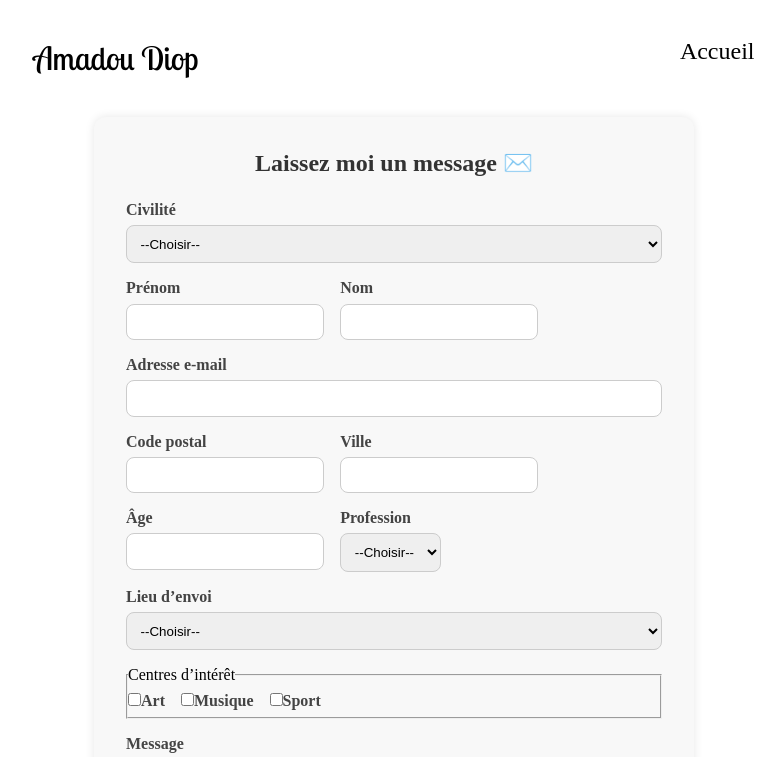
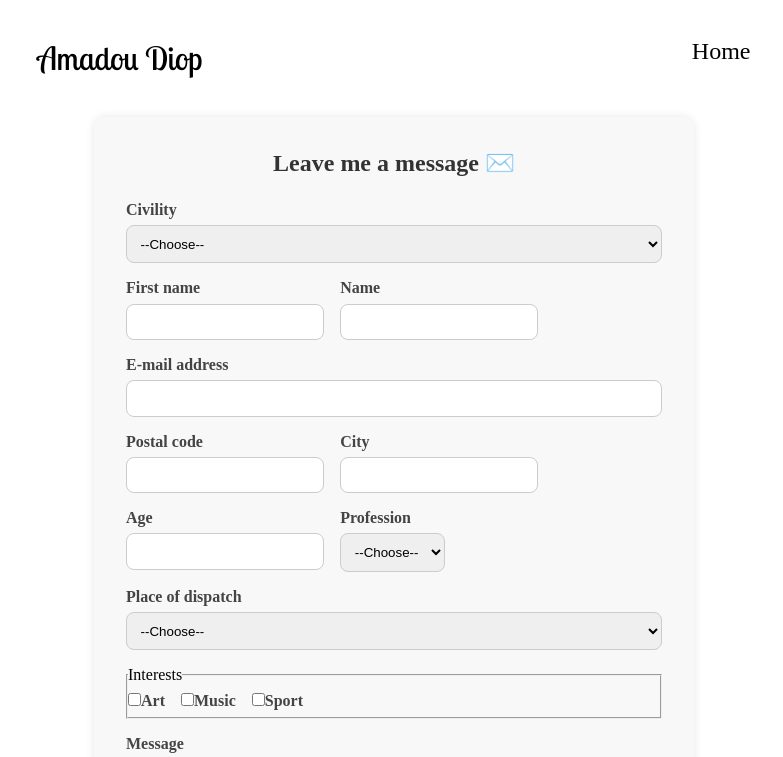
Before and after one commit to amadoudiop04/MyPortfolio, a React (Create React App) app: page /forms in a window 1280 px wide. Shown: the top 757 px of the page, without its empty margins (246-1029 px from the left). Built offline with nearby package versions, Linux system fonts and the light colour scheme.

Commit message:
Update portfolio add Forms Emailjs

```diff
--- a/src/components/container/container.jsx
+++ b/src/components/container/container.jsx
@@ -89,9 +89,9 @@ const Container = () => {
           <div className="card-profile-img" aria-label="profile"></div>
 
           <div className="profile-info">
-            <p className="text-greeting">Hello, I'm</p>
+            <h1 className="text-greeting">Hello, I'm</h1>
             <h2 className="text-name">Amadou Diop</h2>
-            <h1 id="profile-heading" className="text-title">Junior Developer</h1>
+            <h3 id="profile-heading" className="text-title">Junior Developer</h3>
           </div>
         </div>
 
--- a/src/components/experience/experience.jsx
+++ b/src/components/experience/experience.jsx
@@ -3,7 +3,7 @@ import "./experience.css";
 
 const skills = [
   {
-    title: "Développement Web",
+    title: "Web development",
     items: [
       { name: "Golang", icon: "go/go-original.svg" },
       { name: "JavaScript", icon: "javascript/javascript-original.svg" },
@@ -17,7 +17,7 @@ const skills = [
     ],
   },
   {
-    title: "Outils & Bases de données",
+    title: "Tools & Databases",
     items: [
       { name: "Jira", icon: "jira/jira-original.svg" },
       { name: "Docker", icon: "docker/docker-original.svg" },
--- a/src/components/footer/footer.jsx
+++ b/src/components/footer/footer.jsx
@@ -6,7 +6,7 @@ const Footer = () => {
     <footer className="footer">
       <div className="footer-content">
         <div className="footer-links">
-          <a href="/">Accueil</a>
+          <a href="/">Home</a>
           <a href="#about">About</a>
           <a href="#experience">Experience</a>
           <a href="#projects">Projets</a>
--- a/src/components/navbar/navbar.jsx
+++ b/src/components/navbar/navbar.jsx
@@ -20,7 +20,7 @@ const Navbar = () => {
           <ul className="nav-links">
             <li>
               <a className="links-header" href="/">
-                Accueil
+              Home
               </a>
             </li>
 
--- a/src/components/projects/projects.jsx
+++ b/src/components/projects/projects.jsx
@@ -65,10 +65,10 @@ const AnimatedProjectCards = () => {
           >
             <div className="project-image-container">
               <img
-                aria-label="project"
-                src={project.image}
-                alt={project.name}
-                className="project-image"
+                 aria-label="project-portfolio"
+                 src={project.image}
+                 alt={`Illustration du projet ${project.name}`}
+                 className="project-image"
               />
             </div>
 
--- a/src/pages/forms/forms.css
+++ b/src/pages/forms/forms.css
@@ -50,7 +50,7 @@ select {
 .submit-button {
   margin-top: 1.5rem;
   padding: 0.75rem 1.5rem;
-  background-color: #4caf50;
+  background-color: black;
   color: white;
   border: none;
   border-radius: 10px;
--- a/src/pages/forms/forms.jsx
+++ b/src/pages/forms/forms.jsx
@@ -90,8 +90,8 @@ const Forms = () => {
         });
       })
       .catch((error) => {
-        console.error("Erreur lors de l'envoi :", error);
-        alert("Une erreur est survenue lors de l'envoi.");
+        console.error("Sending error :", error);
+        alert("An error occurred during transmission.");
       });
   };
 
@@ -99,29 +99,29 @@ const Forms = () => {
     <>
       {isSubmitted && (
         <div className="success-message">
-          🎉 Message envoyé avec succès !
+          🎉 Message sent successfully!
         </div>
       )}
       <form className="form-container" onSubmit={handleSubmit}>
-        <h2 className="form-title">Laissez moi un message ✉️</h2>
+        <h2 className="form-title">Leave me a message ✉️</h2>
 
         <div className="form-group">
-          <label htmlFor="civility">Civilité</label>
+          <label htmlFor="civility">Civility</label>
           <select
             id="civility"
             name="civility"
             value={formData.civility}
             onChange={handleChange}
           >
-            <option value="">--Choisir--</option>
-            <option value="madame">Madame</option>
-            <option value="monsieur">Monsieur</option>
+            <option value="">--Choose--</option>
+            <option value="madame">Ms.</option>
+            <option value="monsieur">Mr.</option>
           </select>
         </div>
 
         <div className="form-row">
           <div className="form-group">
-            <label htmlFor="firstName">Prénom</label>
+            <label htmlFor="firstName">First name</label>
             <input
               type="text"
               id="firstName"
@@ -131,7 +131,7 @@ const Forms = () => {
             />
           </div>
           <div className="form-group">
-            <label htmlFor="lastName">Nom</label>
+            <label htmlFor="lastName">Name</label>
             <input
               type="text"
               id="lastName"
@@ -143,7 +143,7 @@ const Forms = () => {
         </div>
 
         <div className="form-group">
-          <label htmlFor="email">Adresse e-mail</label>
+          <label htmlFor="email">E-mail address</label>
           <input
             type="email"
             id="email"
@@ -155,7 +155,7 @@ const Forms = () => {
 
         <div className="form-row">
           <div className="form-group">
-            <label htmlFor="postalCode">Code postal</label>
+            <label htmlFor="postalCode">Postal code</label>
             <input
               type="text"
               id="postalCode"
@@ -165,7 +165,7 @@ const Forms = () => {
             />
           </div>
           <div className="form-group">
-            <label htmlFor="city">Ville</label>
+            <label htmlFor="city">City</label>
             <input
               type="text"
               id="city"
@@ -178,7 +178,7 @@ const Forms = () => {
 
         <div className="form-row">
           <div className="form-group">
-            <label htmlFor="age">Âge</label>
+            <label htmlFor="age">Age</label>
             <input
               type="number"
               id="age"
@@ -195,33 +195,33 @@ const Forms = () => {
               value={formData.profession}
               onChange={handleChange}
             >
-              <option value="">--Choisir--</option>
-              <option value="etudiant">Étudiant</option>
-              <option value="ingenieur">Ingénieur</option>
-              <option value="medecin">Médecin</option>
-              <option value="autre">Autre</option>
+              <option value="">--Choose--</option>
+              <option value="etudiant">Student</option>
+              <option value="ingenieur">Engineer</option>
+              <option value="medecin">Doctor</option>
+              <option value="autre">Other</option>
             </select>
           </div>
         </div>
 
         <div className="form-group">
-          <label htmlFor="lieu">Lieu d’envoi</label>
+          <label htmlFor="lieu">Place of dispatch</label>
           <select
             id="lieu"
             name="lieu"
             value={formData.lieu}
             onChange={handleChange}
           >
-            <option value="">--Choisir--</option>
+            <option value="">--Choose--</option>
             <option value="france">France</option>
-            <option value="belgique">Belgique</option>
-            <option value="suisse">Suisse</option>
-            <option value="autre">Autre</option>
+            <option value="belgique">Belgium</option>
+            <option value="suisse">Switzerland</option>
+            <option value="autre">Other</option>
           </select>
         </div>
 
         <fieldset className="form-group">
-          <legend>Centres d’intérêt</legend>
+          <legend>Interests</legend>
           <div className="checkbox-group">
             <label htmlFor="art">
               <input
@@ -241,7 +241,7 @@ const Forms = () => {
                 checked={formData.interests.music}
                 onChange={handleChange}
               />
-              Musique
+              Music
             </label>
             <label htmlFor="sport">
               <input
```
